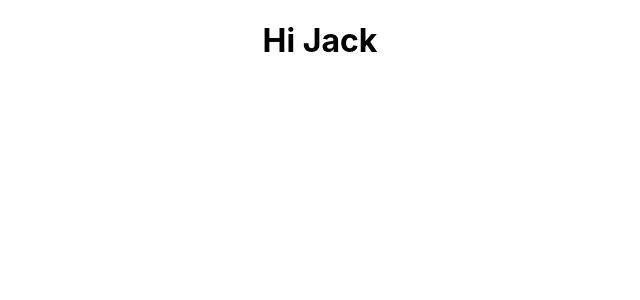
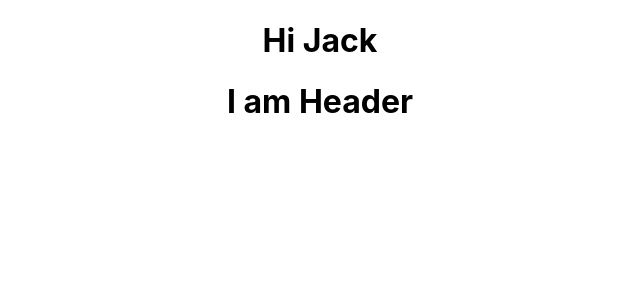
Before and after one commit to lishakar15/React-JS, a React (Create React App) app in the folder React JS Handson/my-react-app/: page / in a window 1280 px wide. Shown: the top 300 px of the page, without its empty margins (320-960 px from the left). Built offline with nearby package versions, Linux system fonts and the light colour scheme.

Commit message:
Inject Header component into App component

```diff
--- a/React JS Handson/my-react-app/src/App.js
+++ b/React JS Handson/my-react-app/src/App.js
@@ -1,4 +1,5 @@
 import './App.css';
+import Header from './Header';
 
 function App() {
 
@@ -6,14 +7,15 @@
   {
     const names = ["Steve","Jack","Hannah"];
     const randomIndex = Math.floor(Math.random()*names.length);
-    console.log("val ==> "+names[randomIndex]);
     return names[randomIndex];
   };
   return (
     <div className="App">
       <h1> Hi {handleGreetingChange()}</h1>
+      <Header />
     </div>
   );
+
 }
 
 export default App;
--- /dev/null
+++ b/React JS Handson/my-react-app/src/Header.js
@@ -0,0 +1,11 @@
+import React from 'react';
+
+const Header = () =>{
+
+    return (
+
+        <h1>I am Header</h1>
+    );
+}
+
+export default Header;
```
